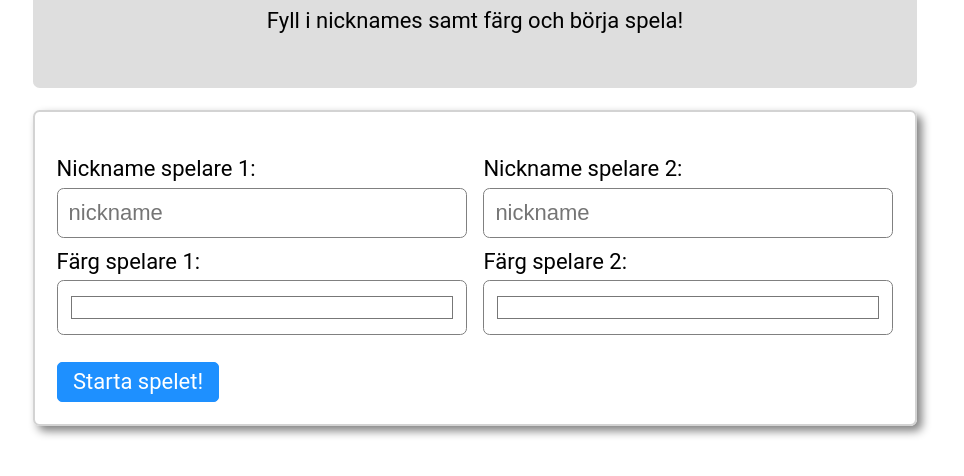
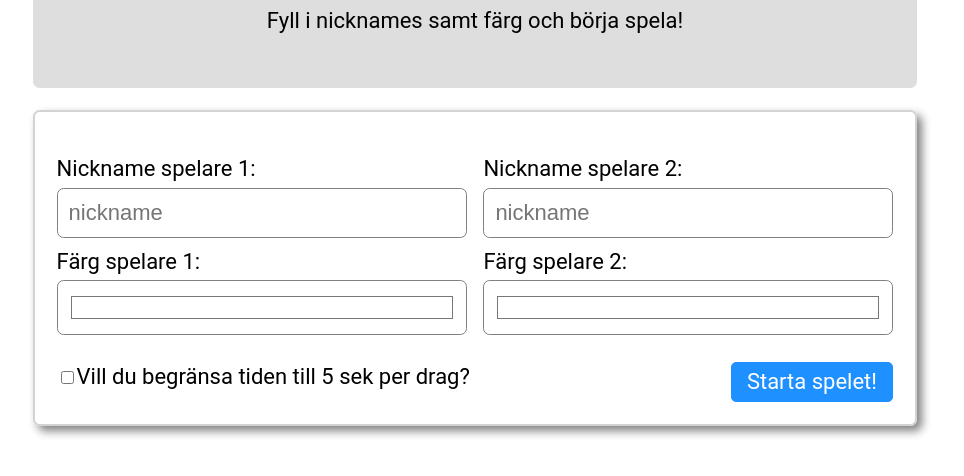
Before and after one commit to henrvend/JavaScriptLabb, a plain HTML site: page index.html in a window 1280 px wide. Shown: the part 144-620 px from the top of the page, without its empty margins (15-979 px from the left). Drawn offline with Linux system fonts and the light colour scheme.

Commit message:
Co-authored-by: henrvend <henrvend@users.noreply.github.com>

```diff
--- a/js/JSFunctions.js
+++ b/js/JSFunctions.js
@@ -40,9 +40,56 @@ window.addEventListener('load', function() {
     //Hämtar element från ID i index.html och adderar en lysnare som vid klick kallar på metoden validateForm.
     let newGame = document.getElementById("newGame");
     newGame.addEventListener("click", validateForm);
+    timer();
+});
 
+function timer(){
 
-});
+    let parent = document.querySelector("#div-in-form");
+    let div = document.createElement("div");
+    let placement = document.querySelector("#div-with-a");
+    let check = document.createElement("input");
+    let label = document.createElement("label");
+    let text = document.createTextNode("Vill du begränsa tiden till 5 sek per drag?");
+    div.setAttribute("id","div-with-check");
+    check.type = "checkbox";
+    check.setAttribute("id", "test");
+    label.setAttribute("for", "test");
+    label.appendChild(text);
+    div.classList.add("fit-content" ,"margin-top");
+    label.classList.add("fit-content");
+    check.classList.add("fit-content");
+    parent.insertBefore(div, placement);
+    div.appendChild(check);
+    div.appendChild(label);
+
+    check.addEventListener("change", function() {
+        if (this.checked) {
+            oGameData.timerEnabled = true;
+            //timeCount(true); Adams försök.
+        } else {
+            oGameData.timerEnabled = false;
+        }
+    });
+}
+
+/*function timeCount(status) {
+    while(status == true) {
+        let timeInSeconds = 5;
+        let countDown = setInterval(function() {
+            timeInSeconds--;
+
+            if (timeInSeconds === 0) {
+                console.log("5 sekunder har passerat!")
+              clearInterval(timer);
+            }
+            else {
+
+            }
+        },1000);
+    }
+}*/
+
 
 
 function executeMove(event) {
@@ -94,6 +141,8 @@ function executeMove(event) {
             else {
                 jumbotronH1.textContent = "Vinnare är " +oGameData.nickNamePlayerTwo+"! Spela igen?";
             }
+
+            //timeCount(false); Adams försök.
 
             //Tar bort lyssnare för tabellen.
             table.removeEventListener("click", executeMove);
@@ -192,6 +241,12 @@ function validateForm()  {
         if(colorRefs[0].value == white || colorRefs[1].value == white){
             throw ' spelarfärg får ej vara vit.'
         }
+        if(oGameData.timerEnabled){
+            console.log("timer ska startas");
+        }
+        else{
+            console.log("Ingen timer!!!!");
+        }
         //Kallar på metod ifall inget har kastats till catch i if-satserna.
         initiateGame();
     }
@@ -265,6 +320,7 @@ function initiateGame(){
     let table = document.querySelector("table");
     table.addEventListener("click", executeMove);
 
+
 }
 
 
--- a/styles/oldstyle.css
+++ b/styles/oldstyle.css
@@ -60,7 +60,6 @@
         flex-direction: column;
         padding-top: 0.5rem;
 
-
     }
     .gameArea{
         display: flex;
@@ -77,7 +76,6 @@
         width: fit-content;
         background-color: #1e90ff;
     }
-
 
     #newGame{
         text-decoration: none;
@@ -109,6 +107,12 @@
 
     aside img{
         display: none;
+    }
+    .fit-content{
+        width:fit-content;
+    }
+    .margin-top{
+        margin-top: 1.3rem;
     }
 
     @media (min-width: 415px) {
```
